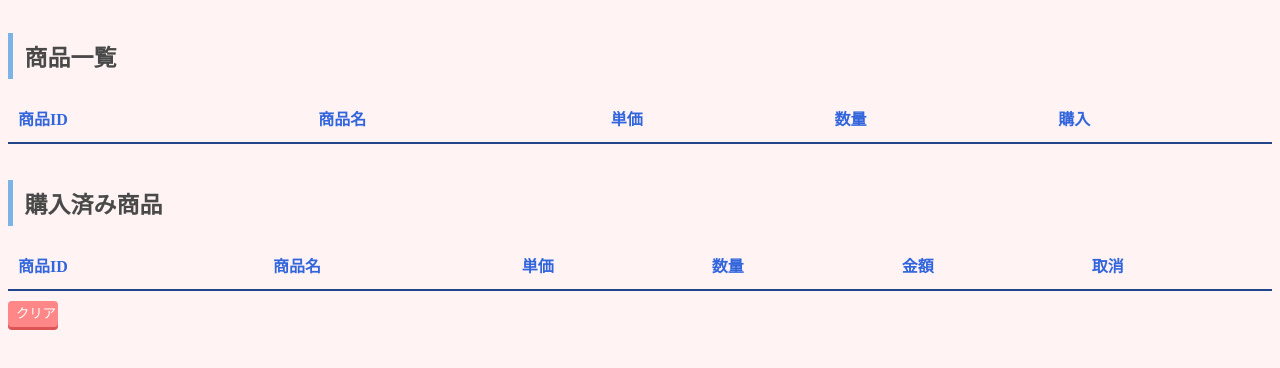
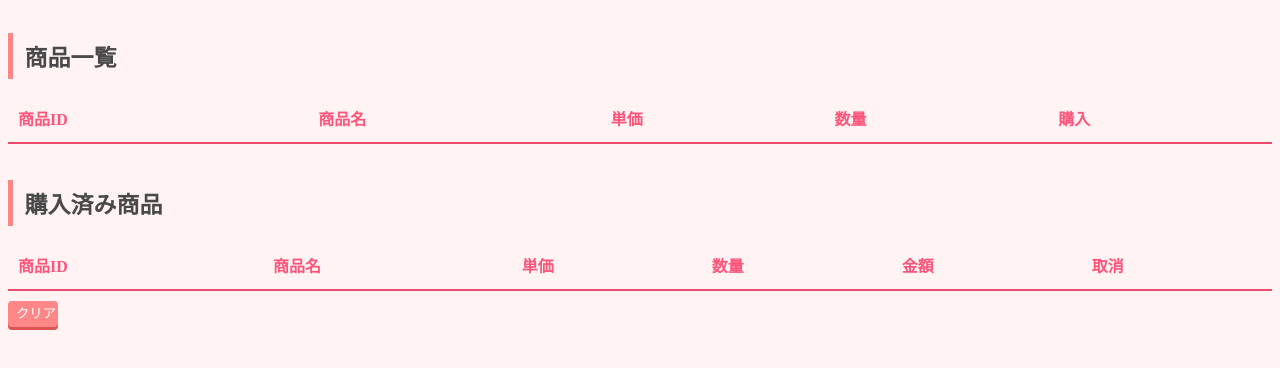
Before and after one commit to yKicchan/Git_GitHub, a plain HTML site: page index.html in a window 1280 px wide. Shown: the part 90-458 px from the top of the page. Drawn offline with Linux system fonts and the light colour scheme; some packages are replaced by stand-ins of ours; no server answers; a script that the page names is missing.

Commit message:
change:[#1] タイトル・テーブルヘッダー色変更

```diff
--- a/css/style.css
+++ b/css/style.css
@@ -13,8 +13,8 @@ body {
     padding: 10px;
     font-weight: bold;
     vertical-align: top;
-    color: #36d;
-    border-bottom: 2px solid #248;
+    color: #ff557b;
+    border-bottom: 2px solid #f24970;
 }
 
 .table tbody th {
@@ -53,7 +53,7 @@ h2 {
     padding: 0.25em 0.5em;
     color: #494949;
     background: transparent;
-    border-left: solid 5px #7db4e6;
+    border-left: solid 5px #fd8484;
 }
 
 .buy {
```
